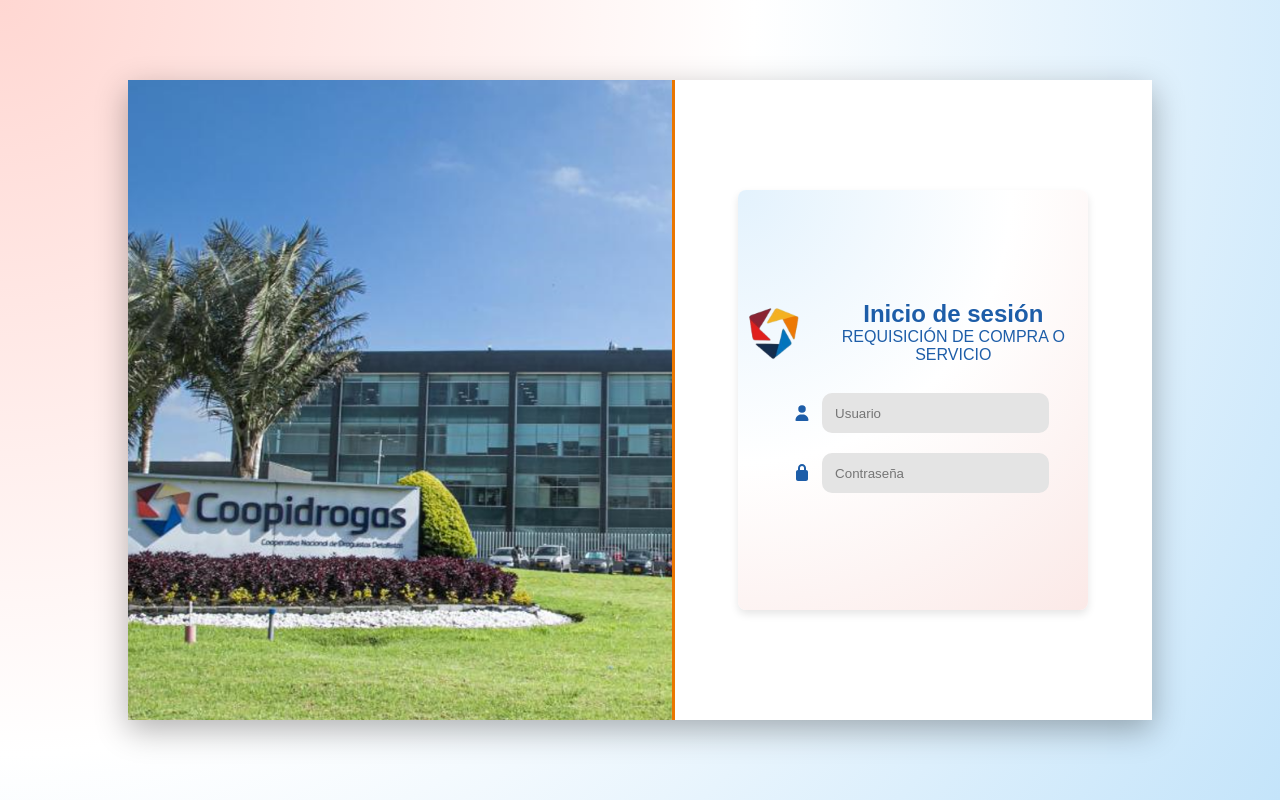
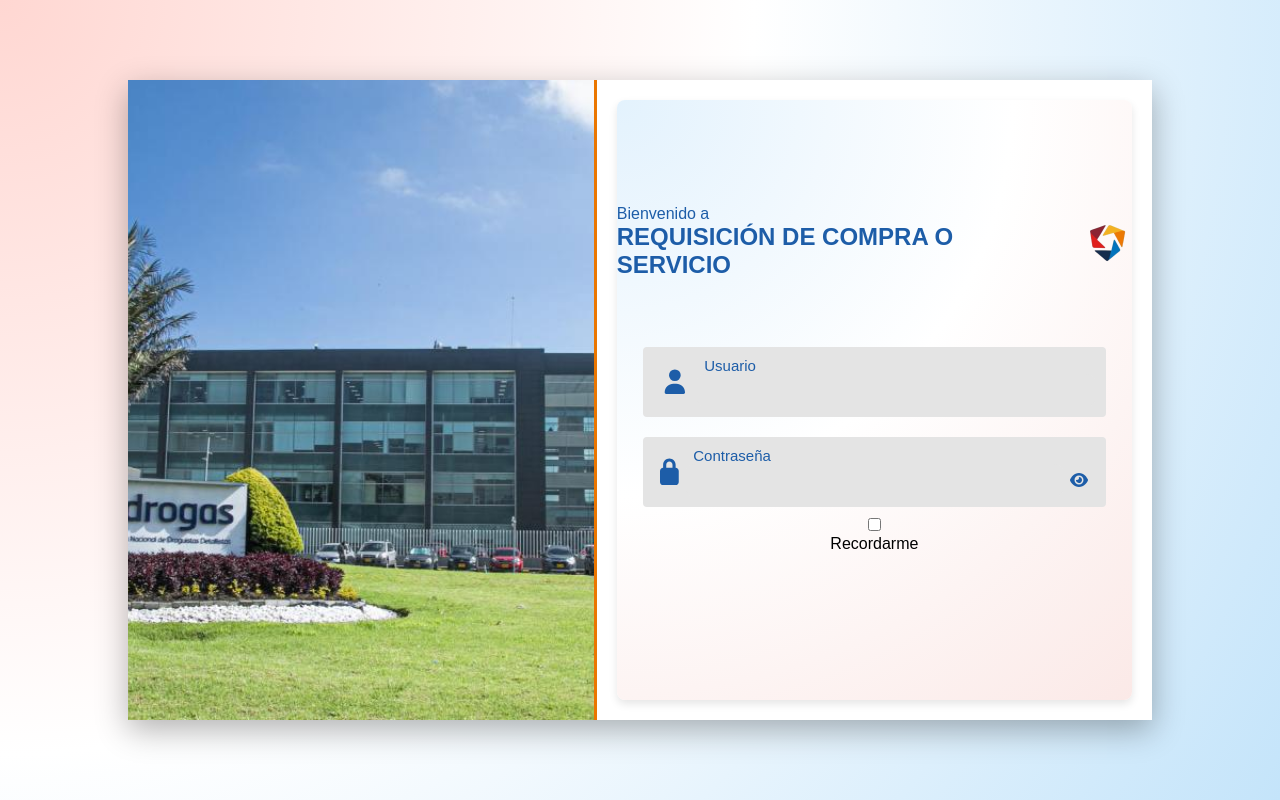
Before and after one commit to Camiloxdd/camunda_front, a Next.js app: page / in a window 1280 px wide. Built offline with nearby package versions, Linux system fonts and the light colour scheme.

Commit message:
loginboffff

```diff
--- a/src/app/globals.css
+++ b/src/app/globals.css
@@ -22,7 +22,7 @@
   width: 80%;
   height: 80vh;
   background-color: white;
-  border-radius:  0 16 16 0px;
+  border-radius: 0 16 16 0px;
   box-shadow: 0 10px 30px rgba(0, 0, 0, 0.3);
   display: flex;
   flex-direction: row;
@@ -30,7 +30,7 @@
 }
 
 .background-img-left {
-  width: 70%;
+  width: 100%;
   height: 100%;
   display: flex;
   justify-content: center;
@@ -57,31 +57,32 @@
 }
 
 .login-container {
-  width: 80%;
-  height: 70%;
+  width: 100%;
+  height: 100%;
   display: flex;
   flex-direction: column;
   justify-content: center;
   align-items: center;
-  gap: 1rem; /* ajusta el espacio entre elementos */
-  text-align: center;
-  background: radial-gradient(circle at top left,#e3f2fd , #ffffff,  #fbe9e7);
+  gap: 1rem;
+  /* ajusta el espacio entre elementos */
+  text-align: center;
+  background: radial-gradient(circle at top left, #e3f2fd, #ffffff, #fbe9e7);
   box-shadow: 0 4px 8px rgba(0, 0, 0, 0.1);
   border-radius: 8px;
 }
 
 
 .login-header {
-  text-align: center;
-  display: flex;
-  justify-content: center;
-  align-items: center;
-  gap: 10px;
+  text-align: left;
+  display: flex;
+  justify-content: center;
+  align-items: center;
+  gap: 20px;
 }
 
 .login-header .logoCoopiLogin {
-  width: 70px;
-  height: 70px;
+  width: 50px;
+  height: 50px;
 }
 
 .login-text {
@@ -89,24 +90,45 @@
 }
 
 .login-form {
-  justify-content: center;
-  align-items: center;
-  text-align: center;
+  width: 90%;
+  height: 50%;
+  justify-content: center;
+  align-items: center;
+  text-align: center;
+  display: flex;
+  flex-direction: column;
+}
+
+.inputAndLabel {
+  display: grid;
+
+}
+
+.inputAndLabel label {
+  text-align: left;
+  font-size: 15px;
+  margin-left: 8px;
+  color: #1d5da8;
 }
 
 .inputAndIcon {
-  display: flex;
-  align-items: center;
-  justify-content: center;
-  gap: 10px;
+  border:none;
+  display: flex;
+  background-color: #e4e4e4;
+  align-items: center;
+  border-radius: 4px;
   padding: 10px;
+  width: 100%;
+  margin: 10px;
 }
 
 .inputLogin {
   border: 2px solid transparent;
-  width: 17em;
-  height: 3.0em;
+  width: 17rem;
+  height: 2.5em;
+  width: 50vh;
   padding-left: 0.8em;
+  border: none;
   outline: none;
   overflow: hidden;
   background-color: #e4e4e4;
@@ -114,11 +136,42 @@
   transition: all 0.5s;
 }
 
-.inputLogin:hover,
-.inputLogin:focus {
+.inptAndIcon:hover,
+.inptAndIcon:has(input:focus) {
   border: 2px solid #4a9dec;
-  box-shadow: 0px 0px 0px 7px rgb(74, 157, 236, 20%);
+  box-shadow: 0px 0px 0px 4px rgb(74, 157, 236, 20%);
   background-color: white;
+
+}
+
+.inputLogin:-webkit-autofill {
+  -webkit-box-shadow: 0 0 0px 1000px #e4e4e4 inset !important;
+  -webkit-text-fill-color: black !important;
+  transition: background-color 5000s ease-in-out 0s;
+}
+
+.eyeIcon {
+  cursor: pointer;
+  color: #1d5da8;
+  transition: color 0.3s;
+}
+
+.eyeIconDiv {
+  background-color: green;
+}
+
+.eyeIcon:hover {
+  color: #4a9dec;
+}
+
+.containerIconAndInput {
+  display: flex;
+  width: 95%;
+  align-items: center;
+}
+
+.spaceIcons {
+  padding: 5px;
 }
 
 /* NAVBAR */
@@ -455,6 +508,12 @@
   color: #1d5da8;
   margin-left: 15px;
   font-size: clamp(0.8rem, 2vw, 1rem);
+}
+
+.iconLogin {
+  color: #1d5da8;
+  font-size: 25px;
+  padding: 7px;
 }
 
 input[type="date"],
@@ -780,7 +839,7 @@
 }
 
 /* El div dentro del label será el círculo */
-.camposTextualesUltimoStep label > div {
+.camposTextualesUltimoStep label>div {
   --clr: #1d5da8;
   height: 1.3em;
   width: 1.3em;
@@ -791,21 +850,21 @@
 }
 
 /* Cuando el checkbox está checked, se pinta */
-.camposTextualesUltimoStep input[type="checkbox"]:checked + label > div {
+.camposTextualesUltimoStep input[type="checkbox"]:checked+label>div {
   background-color: var(--clr);
   border-radius: 0.5rem;
   animation: pulse 500ms ease-in-out;
 }
 
 /* El ✔️ */
-.camposTextualesUltimoStep label > div::after {
+.camposTextualesUltimoStep label>div::after {
   content: "";
   position: absolute;
   display: none;
 }
 
 /* Mostrar el ✔️ cuando está marcado */
-.camposTextualesUltimoStep input[type="checkbox"]:checked + label > div::after {
+.camposTextualesUltimoStep input[type="checkbox"]:checked+label>div::after {
   display: block;
   left: 0.45em;
   top: 0.25em;
--- a/src/app/page.js
+++ b/src/app/page.js
@@ -1,43 +1,75 @@
 "use client";
-import React from "react";
+import React, { useState } from "react";
 import { FontAwesomeIcon } from "@fortawesome/react-fontawesome";
-import { faLock, faUser } from "@fortawesome/free-solid-svg-icons";
+import { faLock, faUser, faEye, faEyeSlash } from "@fortawesome/free-solid-svg-icons";
 
 export default function Dashboard() {
+  const [showPassword, setShowPassword] = useState(false);
+
   return (
     <div className=" background-img">
       <div className="login">
         <div className="background-img-left">
-          <img src="/coopidrogas_sede.png" alt="Logo" className="logo" />
+          <img src="/coopidrogas_sede.jpeg" alt="Logo" className="logo" />
         </div>
         <div className="login-right">
           <div className="login-container">
             <div className="login-header">
+              <div className="login-text">
+                <p className="login-subtitle">
+                  Bienvenido a
+                </p>
+                <h2 className="login-title">REQUISICIÓN DE COMPRA O SERVICIO</h2>
+              </div>
               <img
                 src="/coopidrogas_logo_mini.png"
                 alt="Logo"
                 className="logoCoopiLogin"
               />
-              <div className="login-text">
-                <h2 className="login-title">Inicio de sesión</h2>
-                <p className="login-subtitle">
-                  REQUISICIÓN DE COMPRA O SERVICIO
-                </p>
-              </div>
             </div>
             <div className="login-form">
               <div className="inputAndIcon">
-                <FontAwesomeIcon icon={faUser} className="icon" />
-                <input className="inputLogin" placeholder="Usuario" autoComplete="on"/>
+                <FontAwesomeIcon icon={faUser} className="iconLogin" size="15px" />
+                <div className="inputAndLabel">
+                  <label>Usuario</label>
+                  <input className="inputLogin" autoComplete="on" />
+                </div>
               </div>
               <div className="inputAndIcon">
-                <FontAwesomeIcon icon={faLock} className="icon" />
-                <input className="inputLogin" placeholder="Contraseña" autoComplete="on"/>
+                <FontAwesomeIcon icon={faLock} className="iconLogin" />
+                <div className="inputAndLabel">
+                  <label>Contraseña</label>
+                  <div className="containerIconAndInput">
+                    <input
+                      type={showPassword ? "text" : "password"}
+                      className="inputLogin"
+                      autoComplete="current-password"
+                    />
+                    <div className="spaceIcons">
+                      <FontAwesomeIcon
+                        icon={showPassword ? faEyeSlash : faEye}
+                        className="eyeIcon"
+                        onClick={() => setShowPassword(!showPassword)}
+                      />
+                    </div>
+                  </div>
+                </div>
+              </div>
+              <div className="rememberAccount">
+                <div className="remember">
+                  <input
+                    type="checkbox"
+                  />
+                  <p>Recordarme</p>
+                </div>
+                <div className="">
+
+                </div>
               </div>
             </div>
           </div>
         </div>
       </div>
-    </div>
+    </div >
   );
 }
```
Also changed, not shown: public/loginOne.gif (added).
